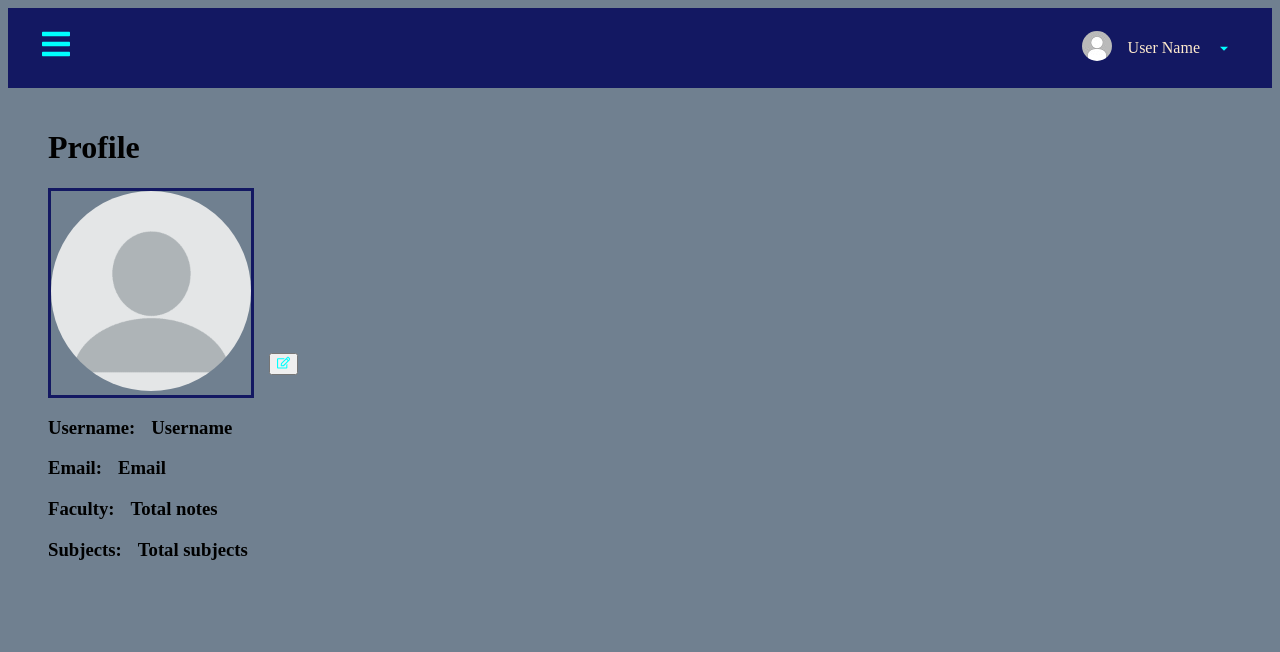
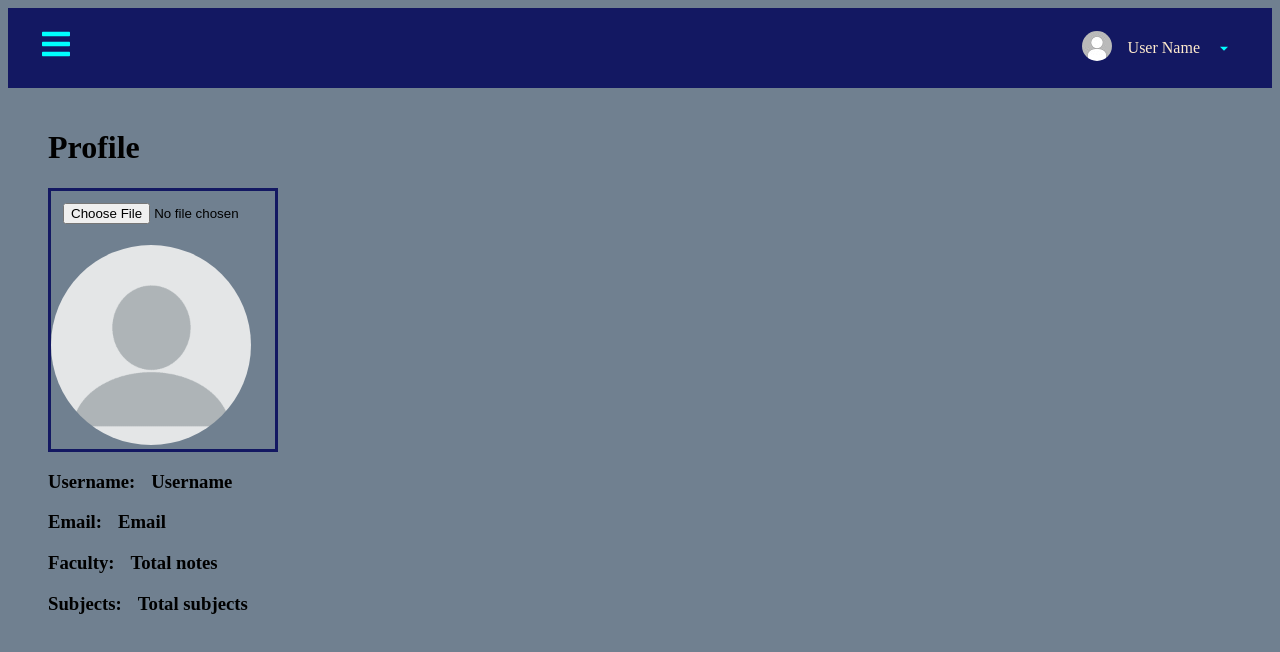
Before and after one commit to CalinFlorian7/proiect-tw, a React (Create React App) app: page /Profile in a window 1280 px wide. Shown: the top 652 px of the page. Built offline with nearby package versions, Linux system fonts and the light colour scheme; sample sign-in values are in the browser's storage.

Commit message:
select image from file explorer

```diff
--- a/src/pages/Profile.js
+++ b/src/pages/Profile.js
@@ -1,9 +1,11 @@
 import React from 'react'
 import defaultImage300 from '../Images/profilePicture300x300.png'
 import '../pages/Profile.css'
-import { FaRegEdit } from 'react-icons/fa'
+// import { FaRegEdit } from 'react-icons/fa'
 import { IconContext } from 'react-icons'
+import { useState } from 'react'
 function Profile() {
+    const [image, setImage] = useState(defaultImage300)
     return (
         <>
             <IconContext.Provider value={{ color: 'cyan' }}>
@@ -12,19 +14,38 @@ function Profile() {
                         <h1>Profile</h1>
                         <div className="image-container">
                             <div id="profile-img">
+                                <input
+                                    id="file"
+                                    type="file"
+                                    accept="image/*"
+                                    onChange={(event) => {
+                                        const file = event.target.files[0]
+                                        const reader = new FileReader()
+                                        reader.onload = (e) => {
+                                            // const img =
+                                            //     document.getElementById(
+                                            //         'profile-img'
+                                            //     )
+                                            // img.src = e.target.result
+                                            setImage(e.target.result)
+                                            console.log('se incarca poza')
+                                        }
+                                        reader.readAsDataURL(file)
+                                    }}
+                                />
                                 <img
                                     className="profile-img"
-                                    src={defaultImage300}
+                                    src={image}
                                     width="200px"
                                     height="200px"
                                     alt="profile"
                                 />
                             </div>
-                            <div className="img-edit">
+                            {/* <div className="img-edit">
                                 <button className="btn btn-primary">
                                     <FaRegEdit className="edit-icon" />
                                 </button>
-                            </div>
+                            </div> */}
                         </div>
 
                         <div className="profile-info">
```
